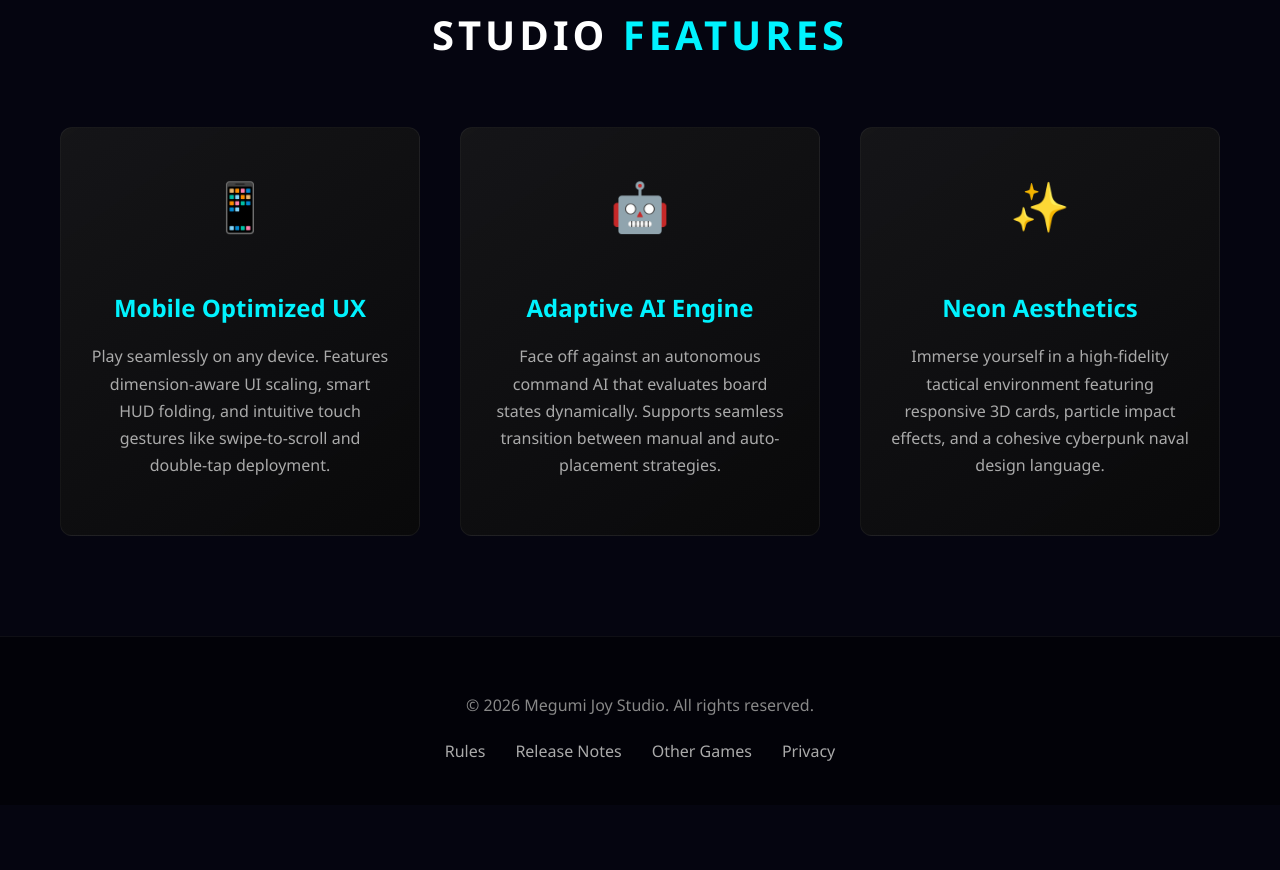
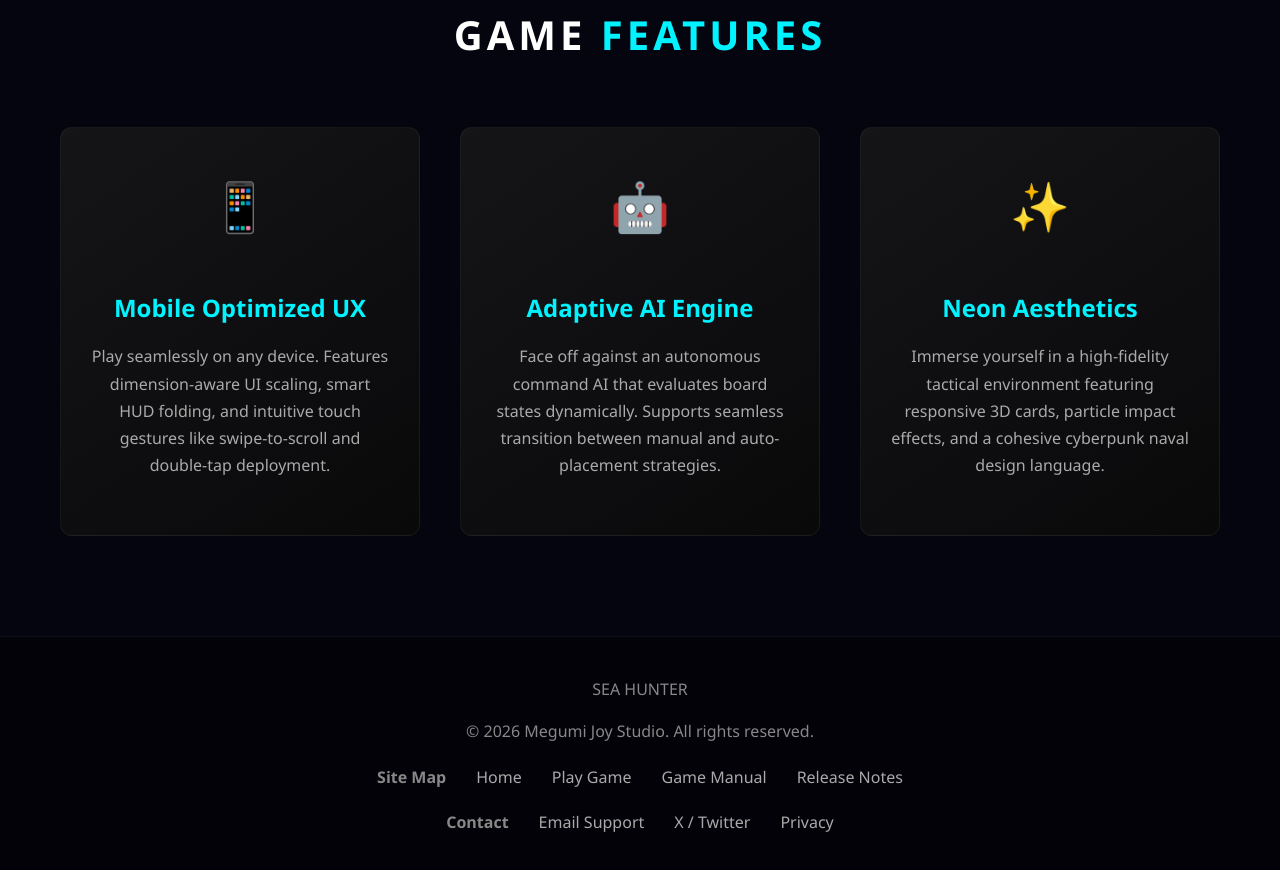
Before and after one commit to megumi-joy/SeaHunter, a website built with Vite: page index.html in a window 1280 px wide. Shown: the part 930-1800 px from the top of the page. Before the commit the page ends 1735 px from the top, so only its background shows below. Built offline with nearby package versions, Linux system fonts and the light colour scheme; files whose address does not match are found by name.

Commit message:
feat(ui): implement main menu hierarchy with dynamic distancing and site sync.

```diff
--- a/i18n.js
+++ b/i18n.js
@@ -11,7 +11,7 @@ const translations = {
         'hero_desc': 'Experience studio-grade tactical warfare directly in your browser. Command nuclear submarines, deploy stealth maneuvers, and outsmart an adaptive AI—all with zero downloads and ultra-fast WebGL rendering.',
         'btn_start': 'Start Simulation',
         'btn_manual': 'Read Manual',
-        'feat_title': 'Studio <span>Features</span>',
+        'feat_title': 'Game <span>Features</span>',
         'feat_1_title': 'Mobile Optimized UX',
         'feat_1_desc': 'Play seamlessly on any device. Features dimension-aware UI scaling, smart HUD folding, and intuitive touch gestures like swipe-to-scroll and double-tap deployment.',
         'feat_2_title': 'Adaptive AI Engine',
@@ -21,6 +21,8 @@ const translations = {
         'footer_rights': '© 2026 Megumi Joy Studio. All rights reserved.',
         'footer_other': 'Other Games',
         'footer_privacy': 'Privacy',
+        'footer_sitemap': 'Site Map',
+        'footer_contact': 'Contact',
         'releases_title': 'Release <span class="accent">History</span>',
         'releases_desc': 'Changelog, updates, and tactical improvements to the Sea Hunter framework.'
     },
@@ -36,7 +38,7 @@ const translations = {
         'hero_desc': 'Experimenta tácticas de guerra de nivel de estudio en tu navegador. Comanda submarinos nucleares y burla a una IA adaptativa, con renderizado WebGL ultrarrápido y sin descargas.',
         'btn_start': 'Iniciar Simulación',
         'btn_manual': 'Leer Manual',
-        'feat_title': 'Características <span>del Estudio</span>',
+        'feat_title': 'Características <span>del Juego</span>',
         'feat_1_title': 'UX Optimizada para Móviles',
         'feat_1_desc': 'Juega sin problemas en cualquier dispositivo con UI adaptable, interfaz inteligente y gestos rápidos como doble toque para desplegar.',
         'feat_2_title': 'Motor de IA Adaptativa',
@@ -46,6 +48,8 @@ const translations = {
         'footer_rights': '© 2026 Megumi Joy Studio. Todos los derechos reservados.',
         'footer_other': 'Otros Juegos',
         'footer_privacy': 'Privacidad',
+        'footer_sitemap': 'Mapa del Sitio',
+        'footer_contact': 'Contacto',
         'releases_title': 'Historial de <span class="accent">Versiones</span>',
         'releases_desc': 'Registro de cambios, actualizaciones y mejoras tácticas para el ecosistema de Sea Hunter.'
     },
@@ -61,7 +65,7 @@ const translations = {
         'hero_desc': 'Окунитесь в тактические бои студийного уровня прямо в браузере. Командуйте ядерными подлодками, применяйте стелс и перехитрите адаптивный ИИ без скачиваний — с ультра-быстрым WebGL рендерингом.',
         'btn_start': 'Запуск Симуляции',
         'btn_manual': 'Читать Инструкцию',
-        'feat_title': 'Особенности <span>Студии</span>',
+        'feat_title': 'Особенности <span>Игры</span>',
         'feat_1_title': 'Мобильная Оптимизация UX',
         'feat_1_desc': 'Умный интерфейс сам подстраивается под экран. Добавлены интуитивные жесты: свайпы и дабл-тапы для мгновенной расстановки карт.',
         'feat_2_title': 'Адаптивный ИИ',
@@ -71,12 +75,19 @@ const translations = {
         'footer_rights': '© 2026 Megumi Joy Studio. Все права защищены.',
         'footer_other': 'Другие Игры',
         'footer_privacy': 'Конфиденциальность',
+        'footer_sitemap': 'Карта Сайта',
+        'footer_contact': 'Контакты',
         'releases_title': 'История <span class="accent">Обновлений</span>',
         'releases_desc': 'Список изменений, патчей и тактических улучшений фреймворка Sea Hunter.'
     }
 };
 
 document.addEventListener('DOMContentLoaded', () => {
+    // Handle theme logic globally
+    if (localStorage.getItem('theme') === 'light') {
+        document.body.classList.add('light-theme');
+    }
+
     // Determine language, default to 'en'
     let currentLang = localStorage.getItem('lang') || 'en';
     applyTranslations(currentLang);
@@ -111,4 +122,26 @@ function applyTranslations(lang) {
             el.innerHTML = translations[lang][key];
         }
     });
+
+    // Translate theme button if present
+    const themeBtn = document.querySelector('.theme-toggle');
+    if (themeBtn) {
+        if (document.body.classList.contains('light-theme')) {
+            themeBtn.innerHTML = translations[lang]['theme_tactical'] || 'Tactical Mode';
+        } else {
+            themeBtn.innerHTML = translations[lang]['theme_comfort'] || 'Comfort Mode';
+        }
+    }
 }
+
+function toggleTheme() {
+    document.body.classList.toggle('light-theme');
+    const lang = localStorage.getItem('lang') || 'en';
+
+    if (document.body.classList.contains('light-theme')) {
+        localStorage.setItem('theme', 'light');
+    } else {
+        localStorage.setItem('theme', 'dark');
+    }
+    applyTranslations(lang);
+}
--- a/index.html
+++ b/index.html
@@ -353,6 +353,7 @@
             <a href="game.html" data-i18n="nav_play">Play Game</a>
             <a href="about.html" data-i18n="nav_manual">Game Manual</a>
             <a href="releases.html" data-i18n="nav_releases">Release Notes</a>
+            <button class="theme-toggle" onclick="toggleTheme()" style="margin-left: auto;">Comfort Mode</button>
         </div>
     </nav>
 
@@ -395,12 +396,22 @@
         </div>
     </section>
 
-    <footer>
-        <p data-i18n="footer_rights">&copy; 2026 Megumi Joy Studio. All rights reserved.</p>
+    <footer id="contact">
+        <div>
+            <div class="footer-logo">SEA HUNTER</div>
+            <p data-i18n="footer_rights">&copy; 2026 Megumi Joy Studio. All rights reserved.</p>
+        </div>
         <div class="footer-links">
-            <a href="about.html#rules" data-i18n="nav_rules">Rules</a>
-            <a href="releases.html" data-i18n="nav_releases">Releases</a>
-            <a href="about.html#studio" data-i18n="footer_other">Other Games</a>
+            <b data-i18n="footer_sitemap">Site Map</b>
+            <a href="index.html" data-i18n="nav_home">Home</a>
+            <a href="game.html" data-i18n="nav_play">Play Game</a>
+            <a href="about.html" data-i18n="nav_manual">Game Manual</a>
+            <a href="releases.html" data-i18n="nav_releases">Release Notes</a>
+        </div>
+        <div class="footer-links">
+            <b data-i18n="footer_contact">Contact</b>
+            <a href="mailto:support@megumijoy.com">Email Support</a>
+            <a href="#">X / Twitter</a>
             <a href="privacy.html" data-i18n="footer_privacy">Privacy</a>
         </div>
     </footer>
```
Also changed, not shown: about.html (+0 -16 lines), releases.html (+21 -0 lines).
